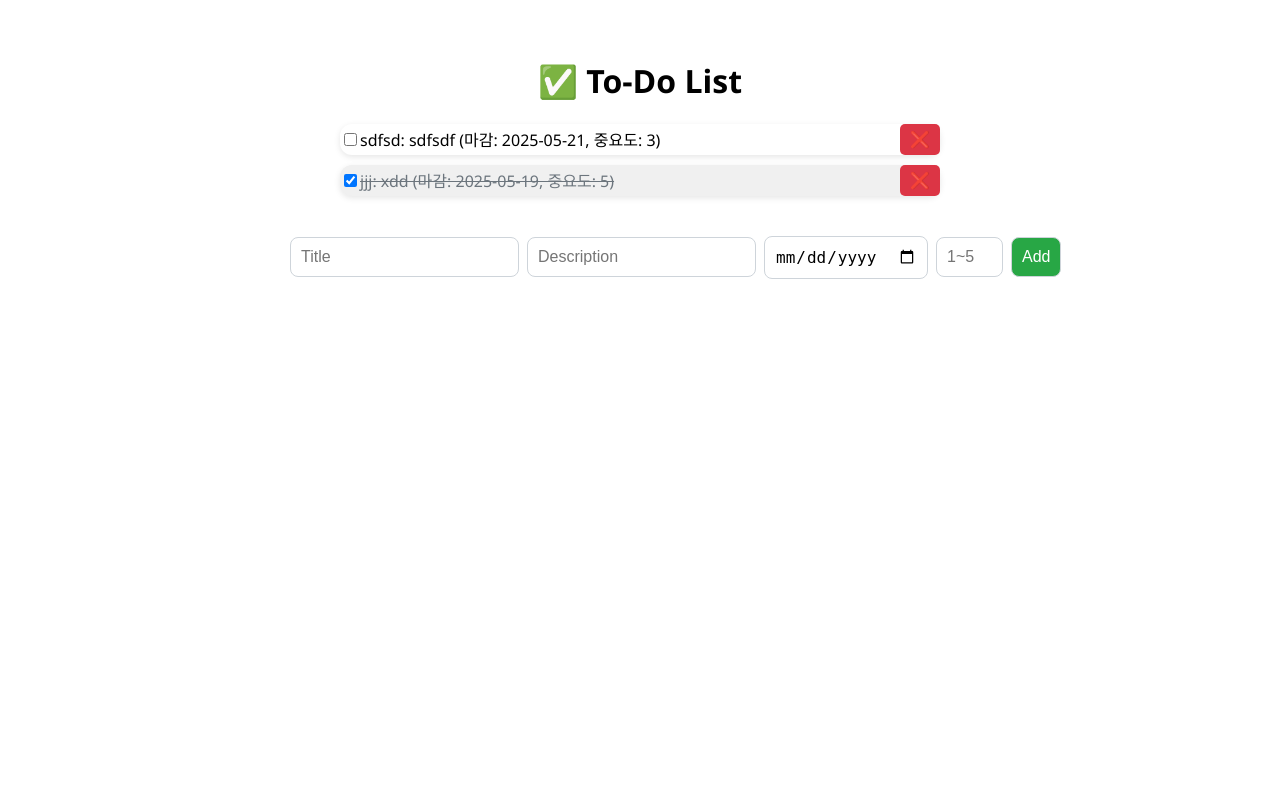
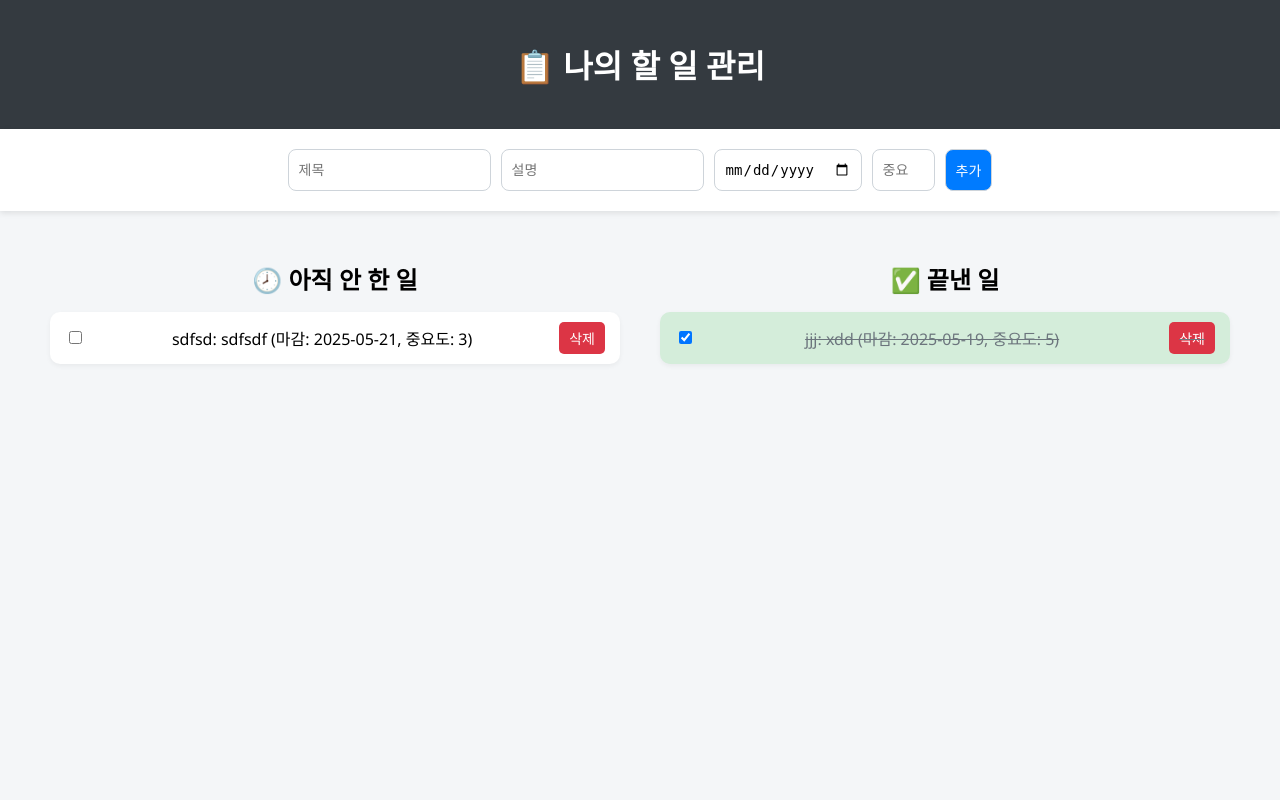
Before and after one commit to naaadang/FastApi-Todos-hyunjin, a FastAPI app: page / in a window 1280 px wide. Run offline with FastAPI, Linux system fonts and the light colour scheme.

Commit message:
style: 디자인 변경

```diff
--- a/fastapi-app/templates/index.html
+++ b/fastapi-app/templates/index.html
@@ -2,41 +2,88 @@
 <html lang="ko">
 <head>
     <meta charset="UTF-8">
-    <meta name="viewport" content="width=device-width, initial-scale=1.0">
-    <title>To-Do List</title>
+    <title>To-Do Dashboard</title>
     <style>
         body {
             font-family: 'Segoe UI', Tahoma, Geneva, Verdana, sans-serif;
+            margin: 0;
+            background-color: #f4f6f8;
+            display: flex;
+            flex-direction: column;
+            min-height: 100vh;
+        }
+
+        header {
             text-align: center;
-            background: linear-gradient(to right, #ffffff);
+            padding: 20px;
+            background-color: #343a40;
+            color: white;
+        }
+
+        #todo-form {
+            display: flex;
+            justify-content: center;
+            gap: 10px;
+            flex-wrap: wrap;
+            padding: 20px;
+            background-color: #ffffff;
+            box-shadow: 0 2px 6px rgba(0,0,0,0.1);
+        }
+
+        input, button {
+            padding: 10px;
+            border-radius: 8px;
+            border: 1px solid #ced4da;
+            font-size: 14px;
+        }
+
+        button {
+            background-color: #007bff;
+            color: white;
+            cursor: pointer;
+        }
+
+        button:hover {
+            background-color: #0056b3;
+        }
+
+        main {
+            flex: 1;
+            display: flex;
+            justify-content: space-around;
+            align-items: flex-start;
             padding: 30px;
         }
 
+        .todo-section {
+            flex: 1;
+            max-width: 600px;
+            margin: 0 20px;
+        }
+
+        .todo-section h2 {
+            text-align: center;
+            margin-bottom: 10px;
+        }
+
         ul {
-            list-style-type: none;
+            list-style: none;
             padding: 0;
-            max-width: 600px;
-            margin: 0 auto 40px auto;
         }
 
         li {
             display: flex;
+            justify-content: space-between;
             align-items: center;
-            justify-content: space-between;
-            padding: 16px 20ㅔㅌㅌ;
+            background-color: #ffffff;
             margin: 10px 0;
-            background-color: #fff;
-            border-radius: 12px;
-            box-shadow: 0 2px 6px rgba(0, 0, 0, 0.1);
-            transition: transform 0.1s;
+            padding: 10px 15px;
+            border-radius: 10px;
+            box-shadow: 0 2px 5px rgba(0,0,0,0.05);
         }
 
         li.completed {
-            background-color: #f0f0f0;
-            color: #6c757d;
-        }
-
-        li.completed span {
+            background-color: #d4edda;
             text-decoration: line-through;
             color: #6c757d;
         }
@@ -54,49 +101,37 @@
             background-color: #c82333;
         }
 
-        form {
-            display: flex;
-            justify-content: space-between;
-            align-items: center;
-            max-width: 700px;
-            margin: 30px auto 0;
-            gap: 8px;
-        }
-
-        input, button {
-            padding: 10px;
-            border-radius: 8px;
-            border: 1px solid #ced4da;
-            font-size: 16px;
-        }
-
-        input {
-            flex: 1;
-        }
-
-        button[type="submit"] {
-            background-color: #28a745;
-            color: white;
-            cursor: pointer;
-            flex: 0;
-        }
-
-        button[type="submit"]:hover {
-            background-color: #218838;
+        @media (max-width: 900px) {
+            main {
+                flex-direction: column;
+                align-items: center;
+            }
         }
     </style>
 </head>
 <body>
-    <h1>✅ To-Do List</h1>
-    <ul id="todo-list"></ul>
+    <header>
+        <h1>📋 나의 할 일 관리</h1>
+    </header>
 
     <form id="todo-form">
-        <input type="text" id="title" placeholder="Title" required>
-        <input type="text" id="description" placeholder="Description" required>
+        <input type="text" id="title" placeholder="제목" required>
+        <input type="text" id="description" placeholder="설명" required>
         <input type="date" id="deadline" required>
-        <input type="number" id="performance" placeholder="1~5 중요도도" min="1" max="5" required>
-        <button type="submit">Add</button>
+        <input type="number" id="performance" placeholder="중요도(1~5)" min="1" max="5" required>
+        <button type="submit">추가</button>
     </form>
+
+    <main>
+        <div class="todo-section">
+            <h2>🕗 아직 안 한 일</h2>
+            <ul id="pending-list"></ul>
+        </div>
+        <div class="todo-section">
+            <h2>✅ 끝낸 일</h2>
+            <ul id="completed-list"></ul>
+        </div>
+    </main>
 
     <script>
         async function fetchTodos() {
@@ -106,14 +141,15 @@
         }
 
         function renderTodos(todos) {
-            const todoList = document.getElementById('todo-list');
-            todoList.innerHTML = '';
+            const pendingList = document.getElementById('pending-list');
+            const completedList = document.getElementById('completed-list');
+            pendingList.innerHTML = '';
+            completedList.innerHTML = '';
 
             todos.forEach(todo => {
                 const li = document.createElement('li');
                 if (todo.completed) li.classList.add('completed');
 
-                const label = document.createElement('label');
                 const checkbox = document.createElement('input');
                 checkbox.type = 'checkbox';
                 checkbox.checked = todo.completed;
@@ -126,23 +162,26 @@
                     await fetchTodos();
                 });
 
-                const span = document.createElement('span');
-                span.textContent = `${todo.title}: ${todo.description} (마감: ${todo.deadline}, 중요도: ${todo.performance})`;
-
-                label.appendChild(checkbox);
-                label.appendChild(span);
+                const text = document.createElement('span');
+                text.textContent = `${todo.title}: ${todo.description} (마감: ${todo.deadline}, 중요도: ${todo.performance})`;
 
                 const deleteBtn = document.createElement('button');
-                deleteBtn.textContent = '❌';
+                deleteBtn.textContent = '삭제';
                 deleteBtn.classList.add('delete-btn');
-                deleteBtn.addEventListener('click', async (e) => {
-                    e.stopPropagation();
-                    await deleteTodo(todo.id);
+                deleteBtn.addEventListener('click', async () => {
+                    await fetch(`/todos/${todo.id}`, { method: 'DELETE' });
+                    await fetchTodos();
                 });
 
-                li.appendChild(label);
+                li.appendChild(checkbox);
+                li.appendChild(text);
                 li.appendChild(deleteBtn);
-                todoList.appendChild(li);
+
+                if (todo.completed) {
+                    completedList.appendChild(li);
+                } else {
+                    pendingList.appendChild(li);
+                }
             });
         }
 
@@ -151,7 +190,7 @@
             const title = document.getElementById('title').value;
             const description = document.getElementById('description').value;
             const deadline = document.getElementById('deadline').value;
-            const performance = document.getElementById('performance').value;
+            const performance = Number(document.getElementById('performance').value);
 
             const newTodo = {
                 id: Date.now(),
@@ -169,23 +208,10 @@
             });
 
             if (response.ok) {
-                // 입력 초기화
-                document.getElementById('title').value = '';
-                document.getElementById('description').value = '';
-                document.getElementById('deadline').value = '';
-                document.getElementById('performance').value = '';
-
-                // 캐시 없이 목록 다시 불러오기
+                document.getElementById('todo-form').reset();
                 await fetchTodos();
             }
         });
-
-        async function deleteTodo(id) {
-            const response = await fetch(`/todos/${id}`, { method: 'DELETE' });
-            if (response.ok) {
-                await fetchTodos();
-            }
-        }
 
         fetchTodos();
     </script>
```
